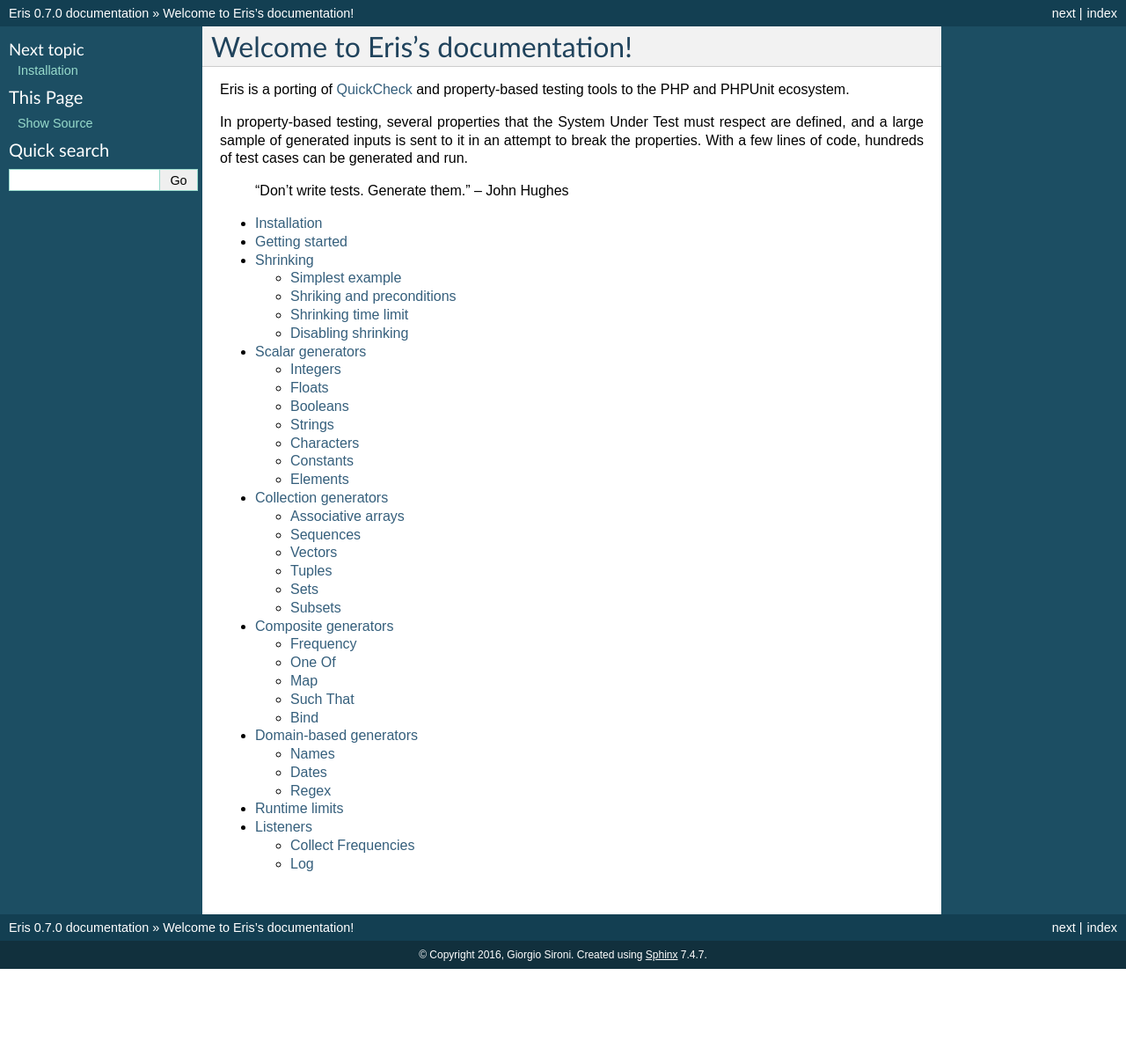
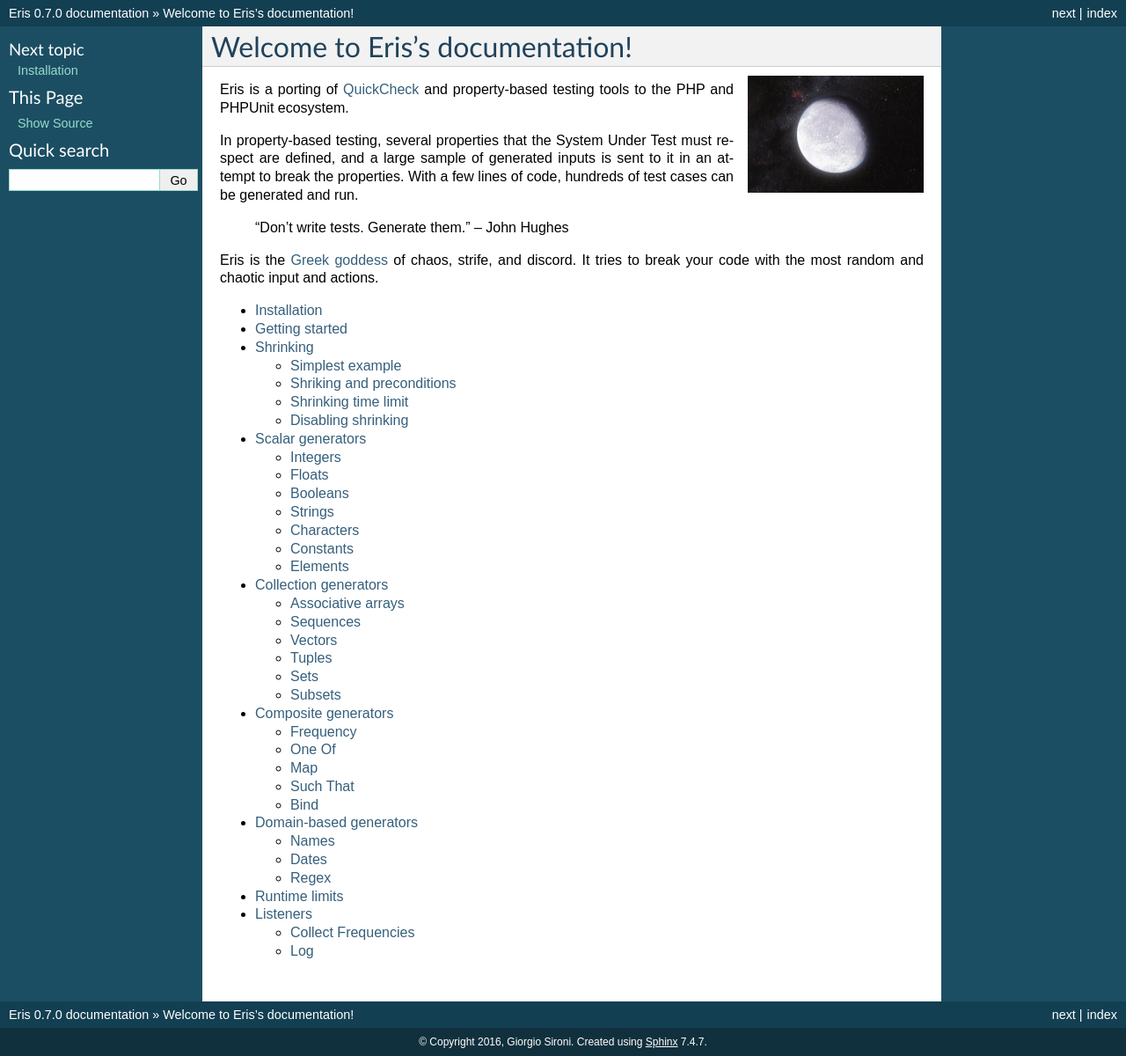
Before and after one commit to giorgiosironi/eris, a Sphinx documentation site: the page built from docs/index.rst, in a window 1280 px wide. Shown: the whole page at 88% size. Built offline with Sphinx 7.4.7, drawn with Linux system fonts in a browser that asks for light colours; before the commit the page ends 1101 px from its top, so only the background shows below that.

Commit message:
Adding image of Eris planet

```diff
--- a/docs/index.rst
+++ b/docs/index.rst
@@ -1,5 +1,10 @@
 Welcome to Eris's documentation!
 ================================
+
+.. image:: eris.jpg
+   :width: 25%
+   :align: right
+   :alt: the Eris dwarf planet
 
 Eris is a porting of `QuickCheck`_  and property-based testing tools to the PHP and PHPUnit ecosystem.
 
@@ -9,6 +14,10 @@
 
     "Don't write tests. Generate them."
     -- John Hughes
+
+Eris is the `Greek goddess`_ of chaos, strife, and discord. It tries to break your code with the most random and chaotic input and actions.
+
+.. _Greek goddess: https://en.wikipedia.org/wiki/Eris_%28mythology%29
 
 .. toctree::
    :maxdepth: 2
```
Also changed, not shown: docs/eris.jpg (added).
